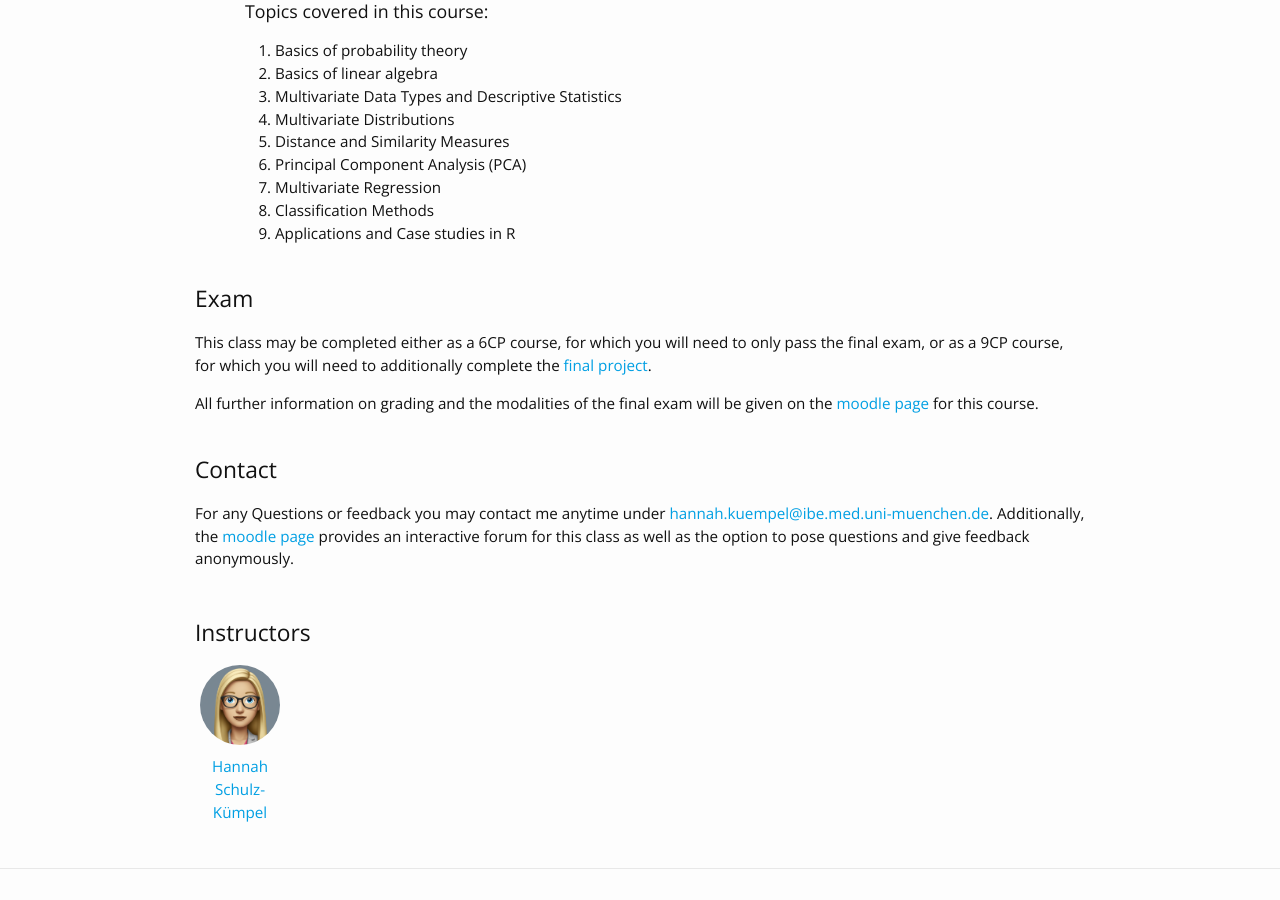
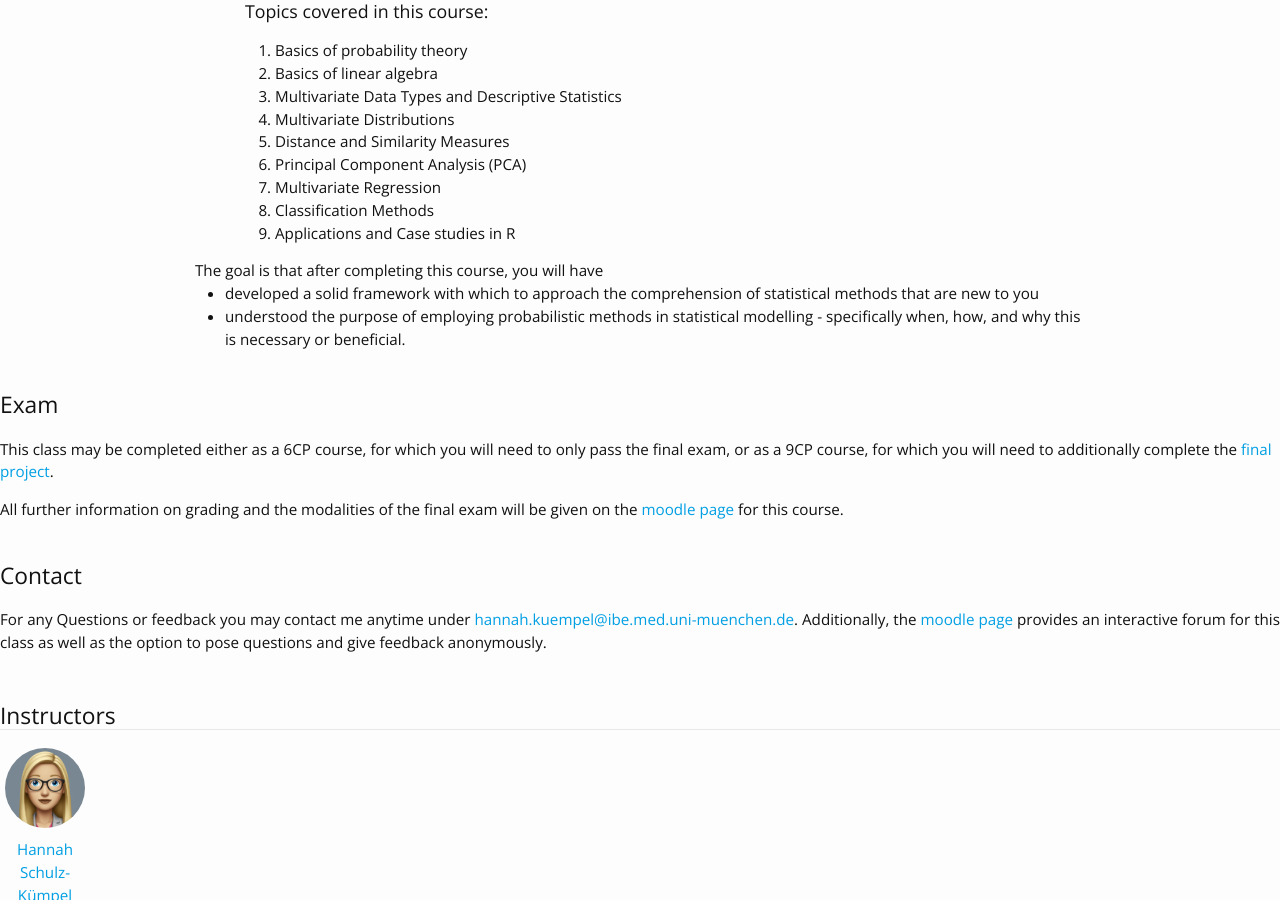
Before and after one commit to 11annah-s-teachings/11annah-s-teachings.github.io, a Jekyll site: the page built from index.md, in a window 1280 px wide and 900 px high, scrolled down 687 px. Built offline with Jekyll 4.4.1, drawn with Linux system fonts in a browser that asks for light colours; nearby versions of some CDN libraries.

Commit message:
Update course_description.html

```diff
--- a/_includes/course_description.html
+++ b/_includes/course_description.html
@@ -4,10 +4,10 @@
   As the class is intended for advanced Bachelor's or early Master's students, it is likely that you have heard about or studied several of these topics before - however, my aim is to provide a fresh and more fundamental perspective on these concepts, fostering a deeper understanding and encouraging you to learn how to approach multivariate statistics from different angles.    </p>
 
   Specifically, we will focus on the two following perspectives that may be used, sometimes in combination, to frame all statistical methods covered in this course:
-  <ol>
+  <ul>
     <li>Geometric, i.e. based on Linear Algebra</li>
     <li>Probabilistic, i.e. based on Probability Theory</li>
-  </ol>
+  </ul>
 </div>
 <div class="indented-list">
   <h3>Topics covered in this course:</h3>
@@ -23,3 +23,10 @@
     <li>Applications and Case studies in R</li>
   </ol>
 </div>
+</div>
+The goal is that after completing this course, you will have
+<ul>
+  <li>developed a solid framework with which to approach the comprehension of statistical methods that are new to you</li>
+  <li>understood the purpose of employing probabilistic methods in statistical modelling - specifically when, how, and why this is necessary or beneficial.</li>
+</ul>
+</div>
```
